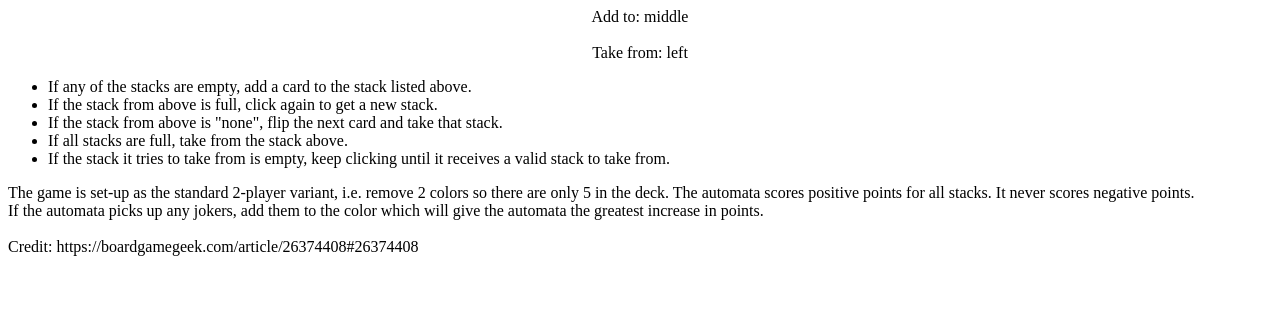
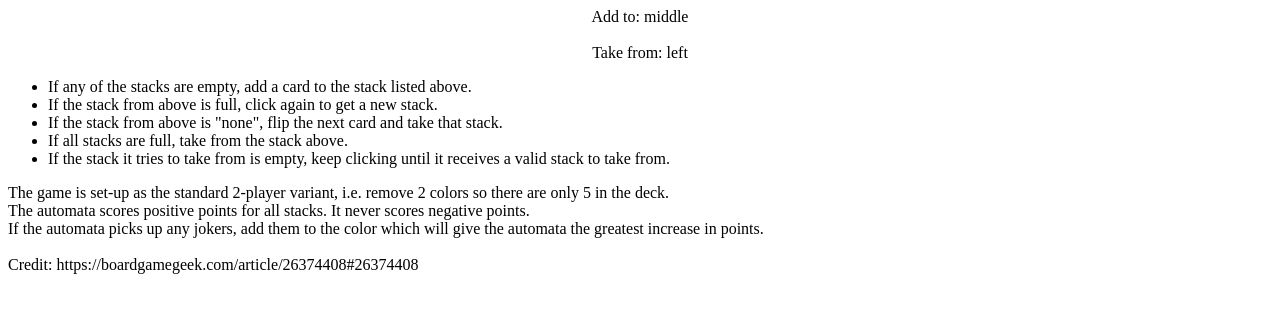
Before and after one commit to bentrevett/bentrevett.github.io, a Jekyll site: the page coloretto/index.html, which Jekyll copies as it is, in a window 1280 px wide. Shown: the top 313 px of the page. Built offline with Jekyll 4.4.1, drawn with Linux system fonts in a browser that asks for light colours.

Commit message:
added missing line break

```diff
--- a/coloretto/index.html
+++ b/coloretto/index.html
@@ -22,7 +22,7 @@
             <li>If all stacks are full, take from the stack above.</li>
             <li>If the stack it tries to take from is empty, keep clicking until it receives a valid stack to take from.</li>
             </ul>
-        The game is set-up as the standard 2-player variant, i.e. remove 2 colors so there are only 5 in the deck.
+        The game is set-up as the standard 2-player variant, i.e. remove 2 colors so there are only 5 in the deck. <br>
         The automata scores positive points for all stacks. It never scores negative points. <br>
         If the automata picks up any jokers, add them to the color which will give the automata the greatest increase in points. <br>
         <br>
```
